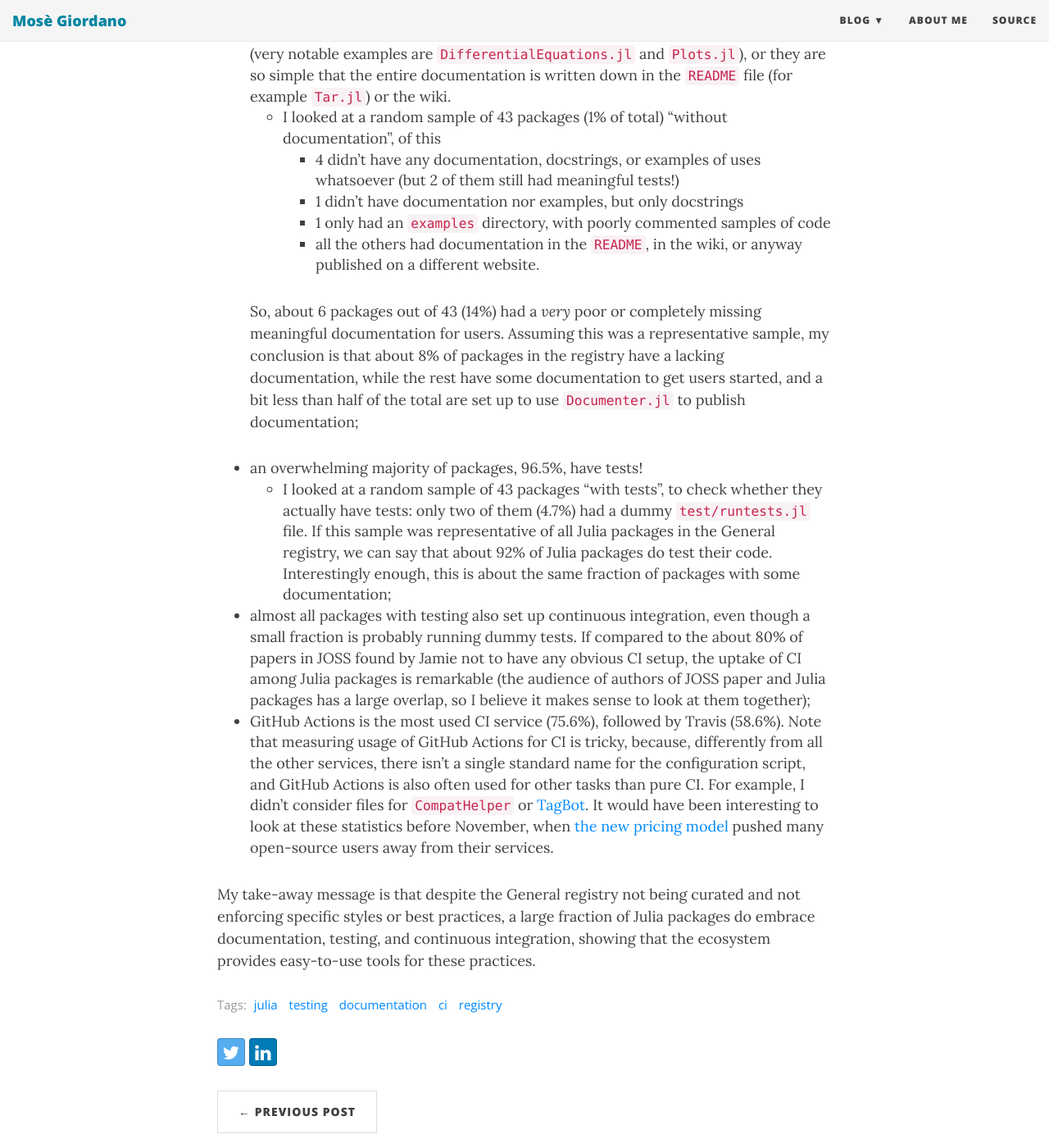
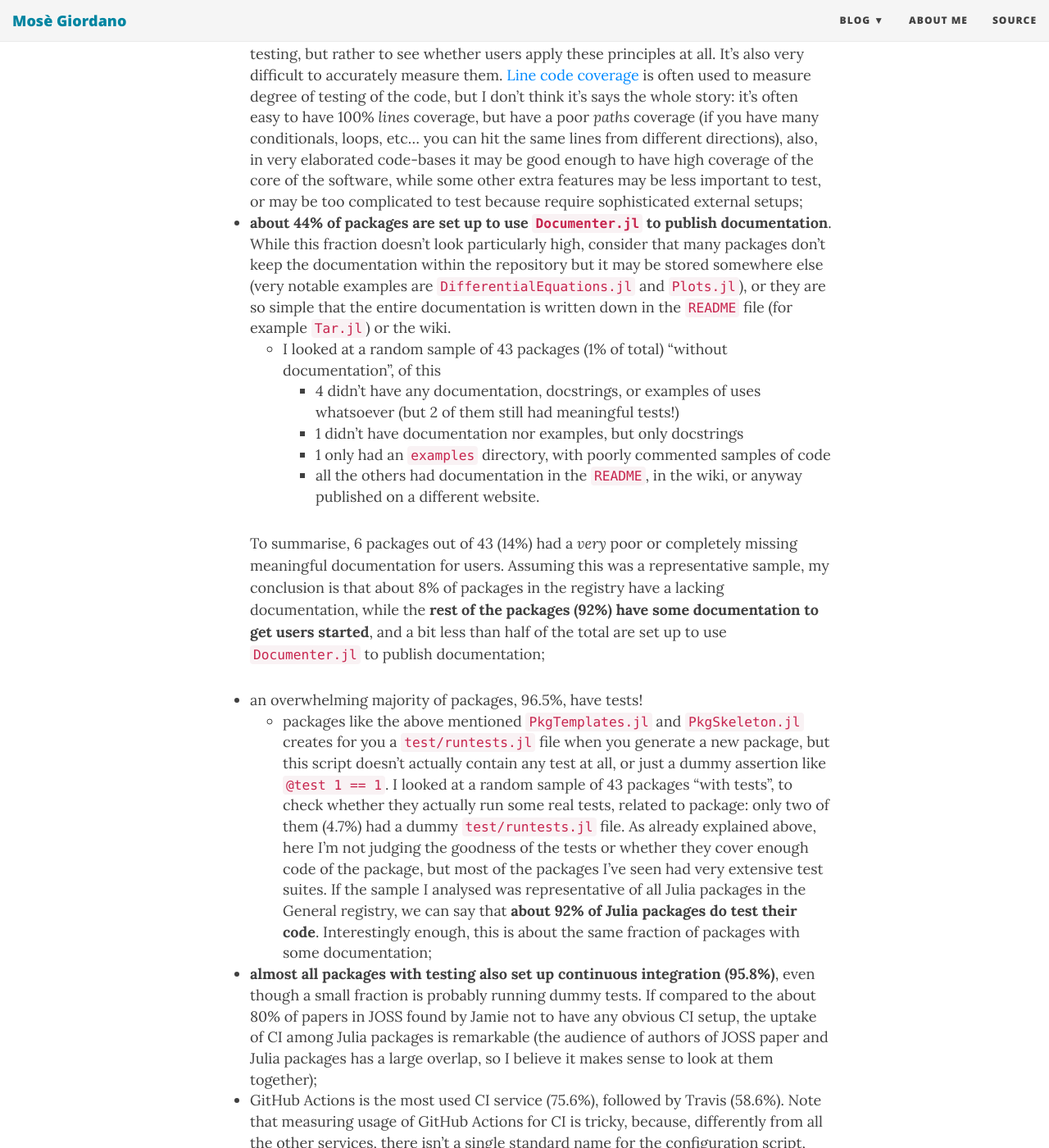
Before and after one commit to giordano/giordano.github.io, a Jekyll site: the page built from _posts/2021-01-23-documentation-testing-julia.md, in a window 1280 px wide and 1400 px high, scrolled down 3433 px. Shown: the whole window at 82% size. Built offline with Jekyll 4.4.1, drawn with Linux system fonts in a browser that asks for light colours; nearby versions of some CDN libraries; comment, search, counter and statistics services are not loaded; some of the changed text lies outside the part shown.

Commit message:
Add some more explainations

```diff
--- a/_posts/2021-01-23-documentation-testing-julia.md
+++ b/_posts/2021-01-23-documentation-testing-julia.md
@@ -128,16 +128,30 @@
 
 ## Comments
 
+* The [General registry](https://github.com/JuliaRegistries/General) _is not_ a
+  curated list of Julia packages and at the moment there is no requirement to
+  have documentation, nor testing, nor continuous integration to be accepted.
+  The question here is: do Julia users apply these principles even if they
+  aren't mandatory?
 * The results are biased by the criteria I've chosen to determine whether a
   package "has documentation", or "has tests" and should be taken _cum grano
   salis_: these criteria aren't bullet-proof, also an empty `test/runtests.jl`
-  would count as "has tests", but see below;
-* remember that the [General
-  registry](https://github.com/JuliaRegistries/General) _is not_ a curated list
-  of Julia packages and at the moment there is no requirement to have
-  documentation, nor testing nor continuous integration to be accepted;
-* about 44% of packages are set up to use `Documenter.jl` to publish
-  documentation.  While this fraction doesn't look particularly high, consider
+  would count as "has tests", but see below.  If you change the criteria a bit
+  you may find different numbers, but I hope I got the orders of magnitude
+  right;
+* the goal of this analysis was _not_ to measure the goodness of documentation
+  or testing, but rather to see whether users apply these principles at all.
+  It's also very difficult to accurately measure them.  [Line code
+  coverage](https://en.wikipedia.org/wiki/Code_coverage) is often used to
+  measure degree of testing of the code, but I don't think it's says the whole
+  story: it's often easy to have 100% _lines_ coverage, but have a poor _paths_
+  coverage (if you have many conditionals, loops, etc... you can hit the same
+  lines from different directions), also, in very elaborated code-bases it may
+  be good enough to have high coverage of the core of the software, while some
+  other extra features may be less important to test, or may be too complicated
+  to test because require sophisticated external setups;
+* **about 44% of packages are set up to use `Documenter.jl` to publish
+  documentation**.  While this fraction doesn't look particularly high, consider
   that many packages don't keep the documentation within the repository but it
   may be stored somewhere else (very notable examples are
   [`DifferentialEquations.jl`](https://github.com/SciML/DifferentialEquations.jl)
@@ -153,40 +167,47 @@
 	* all the others had documentation in the `README`, in the wiki, or anyway
       published on a different website.
 
-  So, about 6 packages out of 43 (14%) had a _very_ poor or completely missing
-  meaningful documentation for users.  Assuming this was a representative
-  sample, my conclusion is that about 8% of packages in the registry have a
-  lacking documentation, while the rest have some documentation to get users
-  started, and a bit less than half of the total are set up to use
-  `Documenter.jl` to publish documentation;
+  To summarise, 6 packages out of 43 (14%) had a _very_ poor or completely
+  missing meaningful documentation for users.  Assuming this was a
+  representative sample, my conclusion is that about 8% of packages in the
+  registry have a lacking documentation, while the **rest of the packages (92%)
+  have some documentation to get users started**, and a bit less than half of
+  the total are set up to use `Documenter.jl` to publish documentation;
 * an overwhelming majority of packages, 96.5%, have tests!
-  * I looked at a random sample of 43 packages "with tests", to check whether
-	they actually have tests: only two of them (4.7%) had a dummy
-	`test/runtests.jl` file.  If this sample was representative of all Julia
-	packages in the General registry, we can say that about 92% of Julia
-	packages do test their code.  Interestingly enough, this is about the same
-	fraction of packages with some documentation;
-* almost all packages with testing also set up continuous integration, even
-  though a small fraction is probably running dummy tests.  If compared to the
-  about 80% of papers in JOSS found by Jamie not to have any obvious CI setup,
-  the uptake of CI among Julia packages is remarkable (the audience of authors
-  of JOSS paper and Julia packages has a large overlap, so I believe it makes
-  sense to look at them together);
+  * packages like the above mentioned `PkgTemplates.jl` and `PkgSkeleton.jl`
+	creates for you a `test/runtests.jl` file when you generate a new package,
+	but this script doesn't actually contain any test at all, or just a dummy
+	assertion like `@test 1 == 1`.  I looked at a random sample of 43 packages
+	"with tests", to check whether they actually run some real tests, related to
+	package: only two of them (4.7%) had a dummy `test/runtests.jl` file.  As
+	already explained above, here I'm not judging the goodness of the tests or
+	whether they cover enough code of the package, but most of the packages I've
+	seen had very extensive test suites.  If the sample I analysed was
+	representative of all Julia packages in the General registry, we can say
+	that **about 92% of Julia packages do test their code**.  Interestingly
+	enough, this is about the same fraction of packages with some documentation;
+* **almost all packages with testing also set up continuous integration
+  (95.8%)**, even though a small fraction is probably running dummy tests.  If
+  compared to the about 80% of papers in JOSS found by Jamie not to have any
+  obvious CI setup, the uptake of CI among Julia packages is remarkable (the
+  audience of authors of JOSS paper and Julia packages has a large overlap, so I
+  believe it makes sense to look at them together);
 * GitHub Actions is the most used CI service (75.6%), followed by Travis
   (58.6%).  Note that measuring usage of GitHub Actions for CI is tricky,
   because, differently from all the other services, there isn't a single
   standard name for the configuration script, and GitHub Actions is also often
   used for other tasks than pure CI.  For example, I didn't consider files for
-  [`CompatHelper`](https://github.com/JuliaRegistries/CompatHelper.jl/) or
+  [CompatHelper](https://github.com/JuliaRegistries/CompatHelper.jl/) or
   [TagBot](https://github.com/JuliaRegistries/TagBot).  It would have been
-  interesting to look at these statistics before November, when [the new pricing
+  interesting to look at these statistics before last November, when [the new
+  Travis pricing
   model](https://blog.travis-ci.com/2020-11-02-travis-ci-new-billing) pushed
   many open-source users away from their services.
 
 My take-away message is that despite the General registry not being curated and
-not enforcing specific styles or best practices, a large fraction of Julia
-packages do embrace documentation, testing, and continuous integration, showing
-that the ecosystem provides easy-to-use tools for these practices.
+not enforcing specific styles or best practices, **a large fraction of Julia
+packages does embrace documentation, testing, and continuous integration**,
+showing that the ecosystem provides easy-to-use tools for these practices.
 
 <!-- Local Variables: -->
 <!-- ispell-local-dictionary: "british" -->
```
Also changed, not shown: other parts of _posts/2021-01-23-documentation-testing-julia.md (+1 -1 lines).
